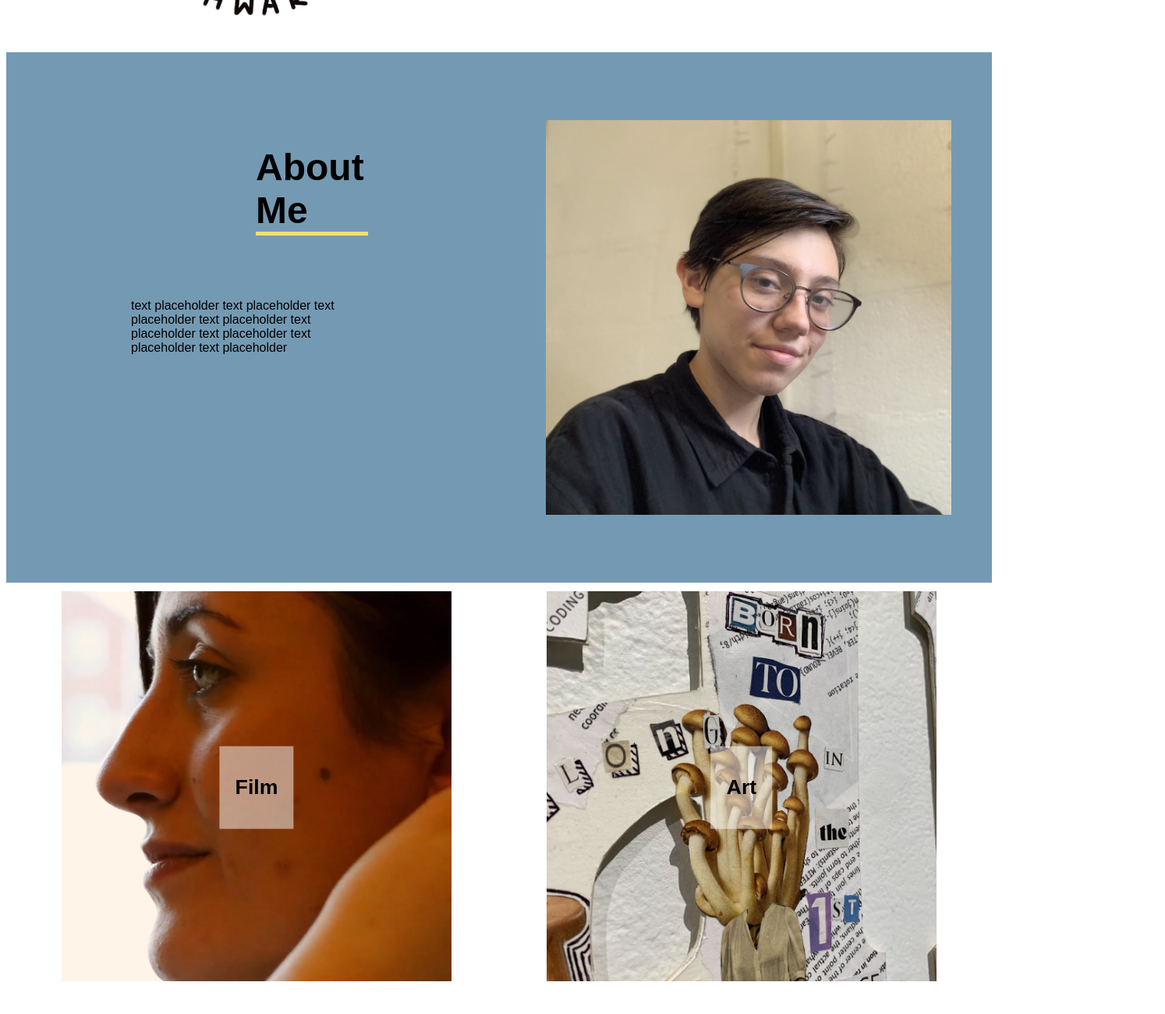
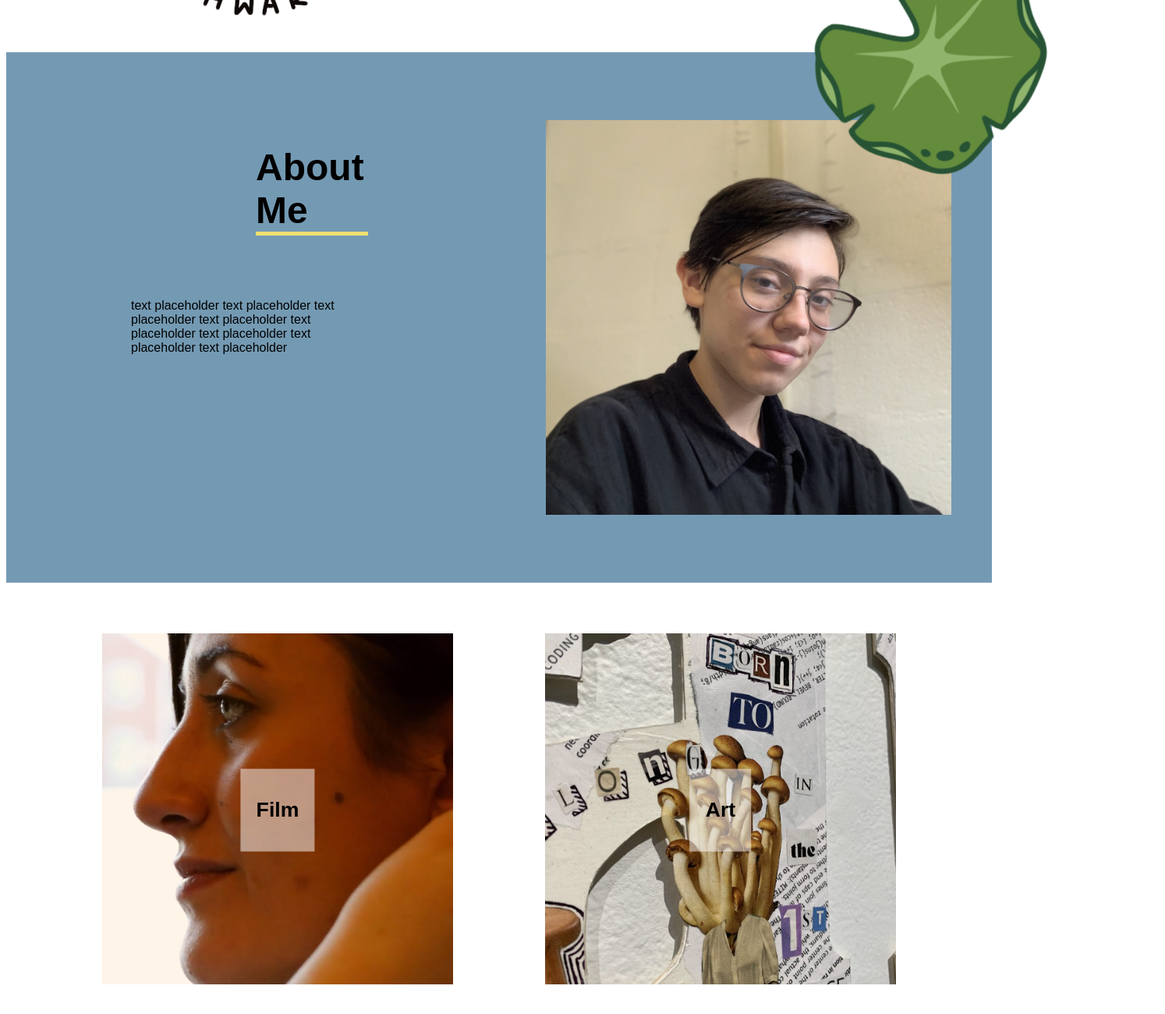
Before and after one commit to cschwartz01/cschwartz01.github.io, a plain HTML site: page index.html in a window 1280 px wide. Shown: the part 494-1794 px from the top of the page at 78% size, 1494 px wide, since content can reach past the window. Drawn offline with Linux system fonts and the light colour scheme; a web font is replaced by a local one.

Commit message:
feat: add 1 overlay lilypad

```diff
--- a/css/styles-new.css
+++ b/css/styles-new.css
@@ -23,9 +23,25 @@
 
 /* ---------- GLOBAL STYLES ---------- */
 
+html {
+    overflow-x: hidden;
+}
+
 body {
     background-color: var(--background-color);
     font-family: var(--font-family)
+}
+
+.overlay {
+    position: absolute;
+    rotate: -130deg;
+    right: -10rem;
+    top: 24rem;
+    z-index:999;
+}
+
+.overlay img {
+    width: 60vh;
 }
 
 /* ---------- HEADER ---------- */
@@ -174,9 +190,9 @@ header img {
 #featured-section {
     display: grid;
     grid-template-columns: 1fr 1fr;
-    padding: 10px;
-    margin: 1;
-    /* border: 2px solid black; */
+    padding: 2rem;
+    margin: 2rem;
+    padding-bottom: 4rem;
 }
 
 .overlay-text {
@@ -202,8 +218,8 @@ header img {
 }
 
 #featured-section img {
-    width: 500px;
-    height: 500px;
+    width: 450px;
+    height: 450px;
 }
 
 button {
--- a/index.html
+++ b/index.html
@@ -66,6 +66,9 @@
             </a>
         </div>
     </div>
+    <div class="overlay">
+        <img src="images/lilypad.png" alt="lilypad">
+    </div>
     <script src="nav-script.js"></script>
 </body>
 </html>
```
